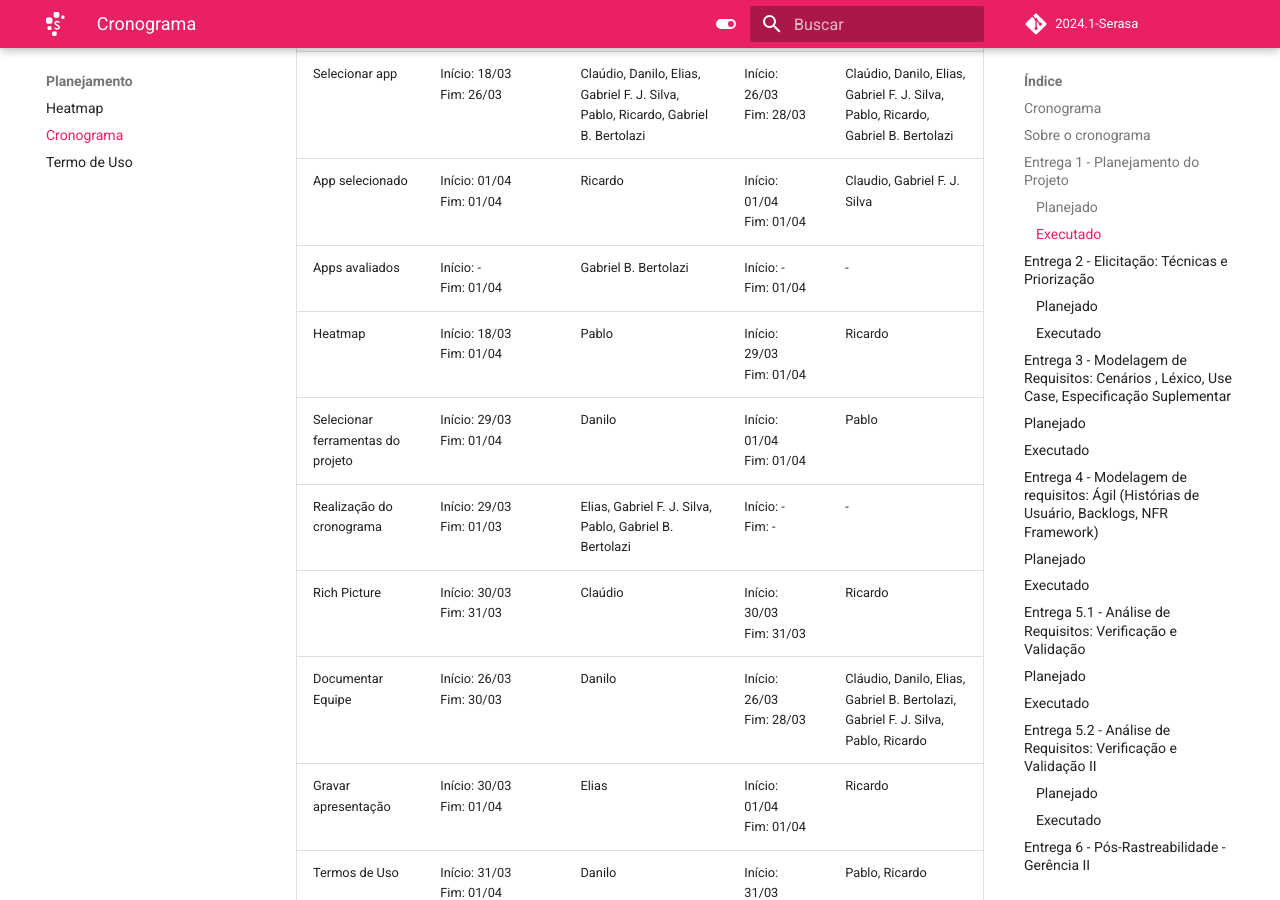
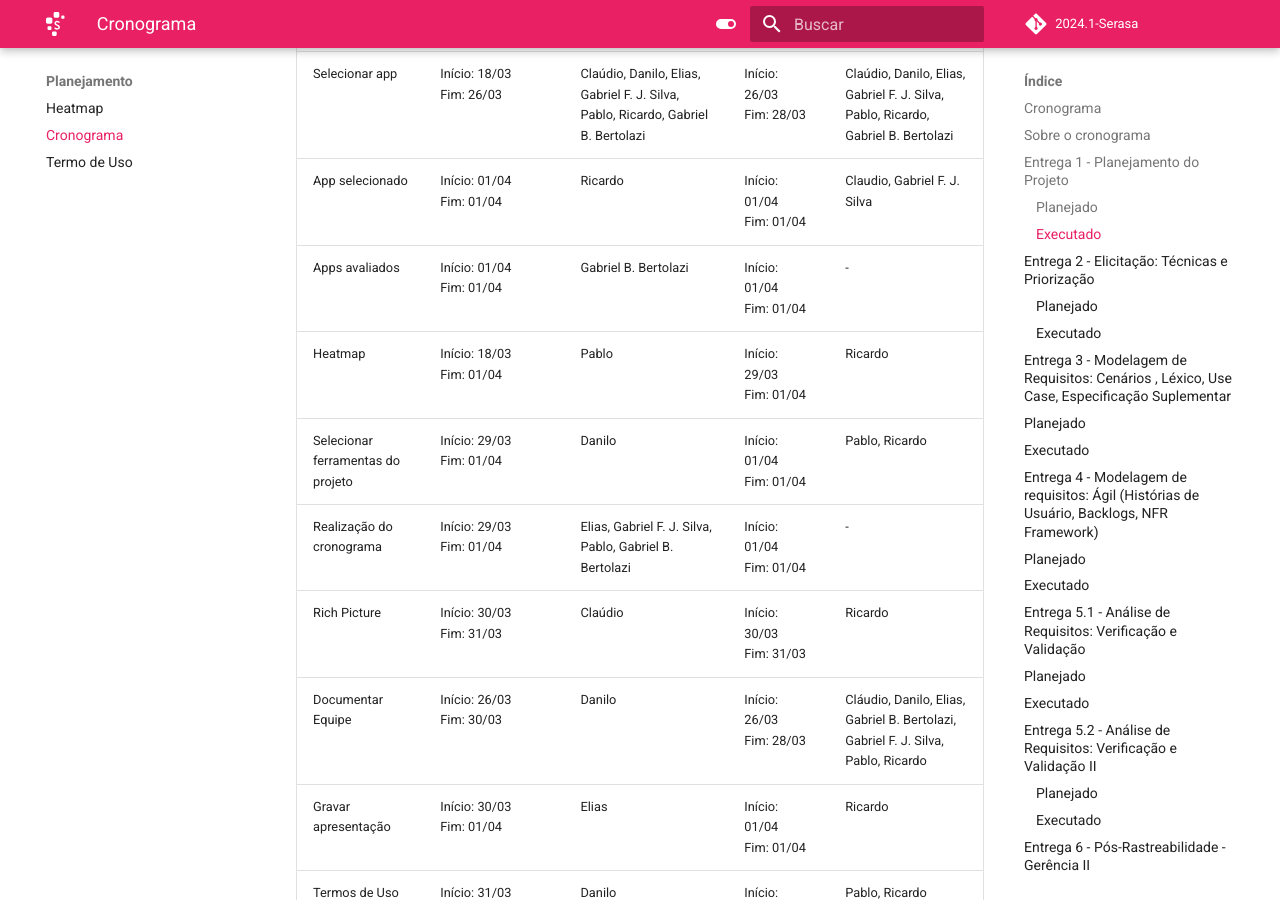
Before and after one commit to Requisitos-de-Software/2024.1-Serasa, an MkDocs documentation site: the page built from docs/planejamento/cronograma.md, in a window 1280 px wide and 900 px high, scrolled down 1890 px. Built offline with MkDocs 1.6.1 and Material for MkDocs 9.7.7, drawn with Linux system fonts in a browser that asks for light colours; comment, search, counter and statistics services are not loaded.

Commit message:
update tabela executados entrega 1

```diff
--- a/docs/planejamento/cronograma.md
+++ b/docs/planejamento/cronograma.md
@@ -43,10 +43,10 @@ Na Tabela 2, está o cronograma executado nas atividades da primeira entrega.
 | --- | --- | --- | --- | --- |
 | Selecionar app | Início: 18/03 <br>Fim: 26/03 | Claúdio, Danilo, Elias, Gabriel F. J. Silva, Pablo, Ricardo, Gabriel B. Bertolazi | Início: 26/03 <br>Fim: 28/03 | Claúdio, Danilo, Elias, Gabriel F. J. Silva, Pablo, Ricardo, Gabriel B. Bertolazi |
 | App selecionado | Início: 01/04 <br>Fim: 01/04 | Ricardo | Início: 01/04 <br>Fim: 01/04 | Claudio, Gabriel F. J. Silva |
-| Apps avaliados | Início: - <br>Fim: 01/04 | Gabriel B. Bertolazi | Início: - <br>Fim: 01/04 | \- |
+| Apps avaliados | Início: 01/04 <br>Fim: 01/04 | Gabriel B. Bertolazi | Início: 01/04 <br>Fim: 01/04 | \- |
 | Heatmap | Início: 18/03 <br>Fim: 01/04 | Pablo | Início: 29/03 <br>Fim: 01/04 | Ricardo |
-| Selecionar ferramentas do projeto | Início: 29/03 <br>Fim: 01/04 | Danilo | Início: 01/04 <br>Fim: 01/04 | Pablo |
-| Realização do cronograma | Início: 29/03 <br>Fim: 01/03 | Elias, Gabriel F. J. Silva, Pablo, Gabriel B. Bertolazi | Início: - <br>Fim: - | \- |
+| Selecionar ferramentas do projeto | Início: 29/03 <br>Fim: 01/04 | Danilo | Início: 01/04 <br>Fim: 01/04 | Pablo, Ricardo |
+| Realização do cronograma | Início: 29/03 <br>Fim: 01/04 | Elias, Gabriel F. J. Silva, Pablo, Gabriel B. Bertolazi | Início: 01/04 <br>Fim: 01/04 | \- |
 | Rich Picture | Início: 30/03 <br>Fim: 31/03 | Claúdio | Início: 30/03 <br>Fim: 31/03 | Ricardo |
 | Documentar Equipe | Início: 26/03 <br>Fim: 30/03 | Danilo | Início: 26/03 <br>Fim: 28/03 | Cláudio, Danilo, Elias, Gabriel B. Bertolazi, Gabriel F. J. Silva, Pablo, Ricardo |
 | Gravar apresentação | Início: 30/03 <br>Fim: 01/04 | Elias | Início: 01/04 <br>Fim: 01/04 | Ricardo |
```
